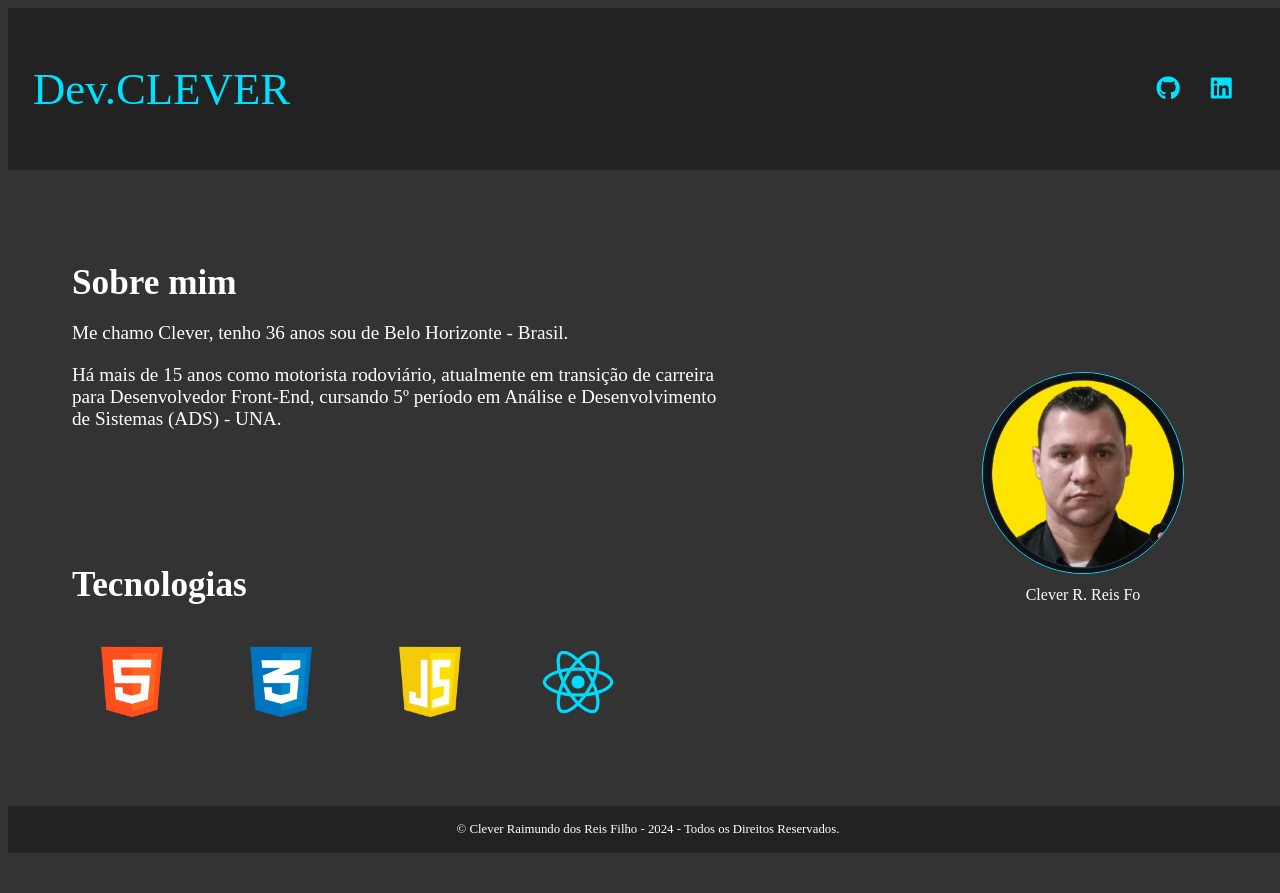
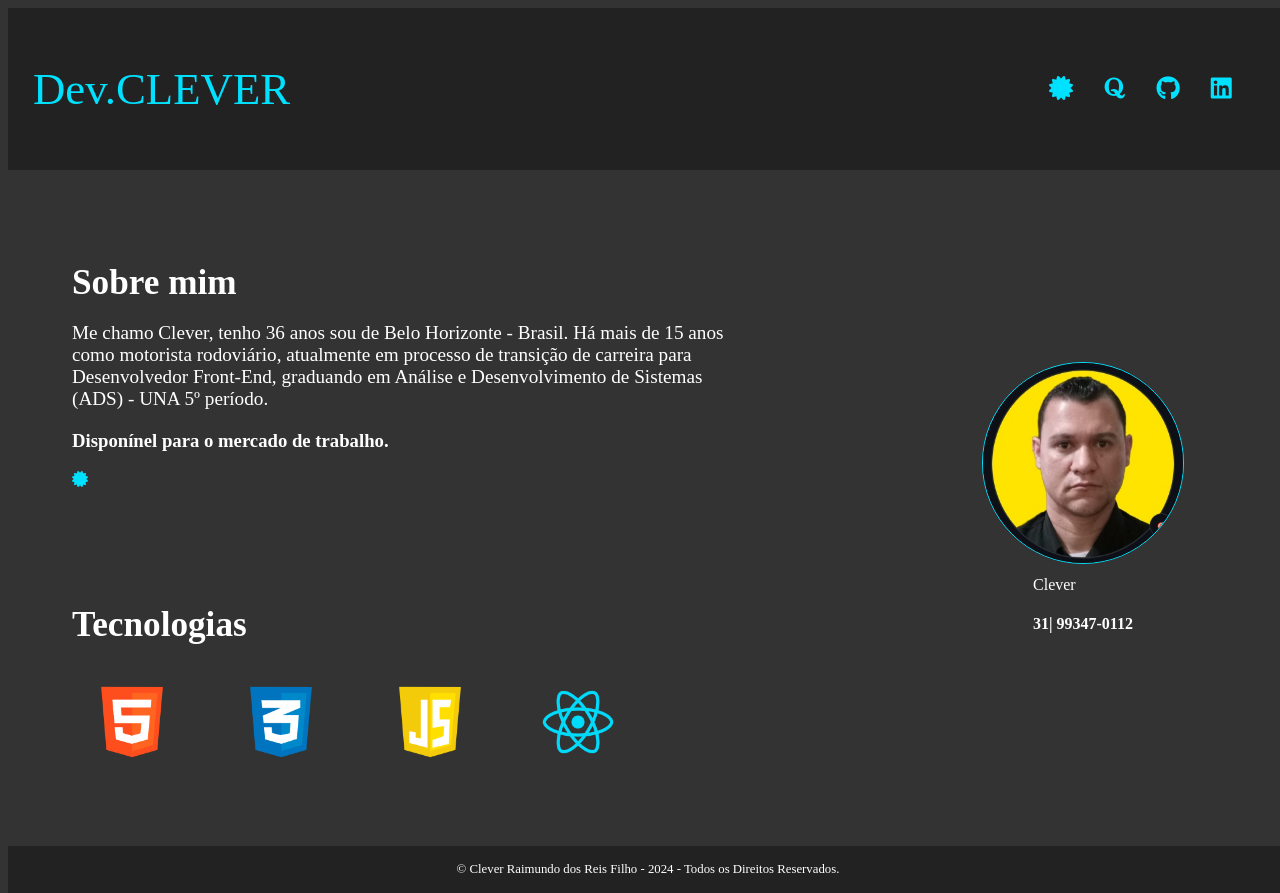
Before and after one commit to CleverReis/Portf-lio, a plain HTML site: page index.html in a window 1280 px wide. Before the commit the page ends 853 px from the top, so only its background shows below. Drawn offline with Linux system fonts and the light colour scheme.

Commit message:
Add files via upload

```diff
--- a/index.html
+++ b/index.html
@@ -4,7 +4,7 @@
     <meta charset="UTF-8">
     <meta http-equiv="X-UA-Compatible" content="IE-edge">
     <meta name="viewport" content="width=device-width, initial-scale=1.0">
-    <title>portfolio.devclever</title>
+    <title>Portfólio</title>
     <!--CSS-->
     <link rel="stylesheet" href="./css/reset.css">
     <link rel="stylesheet" href="./css/header.css">
@@ -24,6 +24,16 @@
 
 
       <nav>
+
+
+        <a href="file:///C:/Users/Docs/Desktop/Projeto-HTML5-CSS3-JS-React/Portf%C3%B3lio/certificacoes.html">
+          <i class="fa-solid fa-certificate"></i>
+        </a>
+
+        <a href="https://app.quant-ux.com/#/test.html?h=a2aa10a228JDnCJIATiJdnBN6JNCysKRleP6Kgwcl0w86uZrOhDkYqzFoHQm&log=true" target="_blank">
+          <i class="fa-brands fa-quora"></i>
+         </a>
+
          <a href="https://github.com/CleverReis" target="_blank">
          <i class="fab fa-github"></i>
         </a>
@@ -42,10 +52,15 @@
            <article class="text">
             <!--tecla Win+. para incluir emotion-->
             <h2>Sobre mim</h2>
-              <p> Me chamo Clever, tenho 36 anos sou de Belo Horizonte - Brasil.<p>
-                  Há mais de 15 anos como motorista rodoviário, atualmente em transição de carreira para Desenvolvedor Front-End, cursando
-                  5º período em Análise e Desenvolvimento de Sistemas (ADS) - UNA.
+              <p> Me chamo Clever, tenho 36 anos sou de Belo Horizonte - Brasil.
+                  Há mais de 15 anos como motorista rodoviário, atualmente em processo de transição de carreira para
+                  Desenvolvedor Front-End, graduando em Análise e Desenvolvimento de Sistemas (ADS) - UNA 5º período.
+                  <p><h3>Disponínel para o mercado de trabalho.</h3>
               </p>
+
+              <a href="file:///C:/Users/Docs/Desktop/Projeto-HTML5-CSS3-JS-React/Portf%C3%B3lio/certificacoes.html">
+                <i class="fa-solid fa-certificate"></i>
+              </a>
            </article>
 
          <aside class="techs">
@@ -77,7 +92,7 @@
 
             <figure>
                 <img src="./img/techs/Imagem de Clever.jpg" alt="Imagem de Clever">
-                <figcaption>Clever R. Reis Fo</figcaption>
+                <figcaption>Clever <!--R. Reis Fo --><p><h4>31| 99347-0112</h4></p></figcaption>
             </figure>
 
          </section>
```
